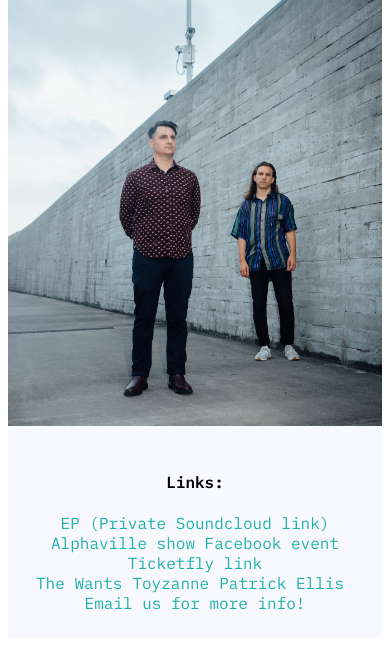
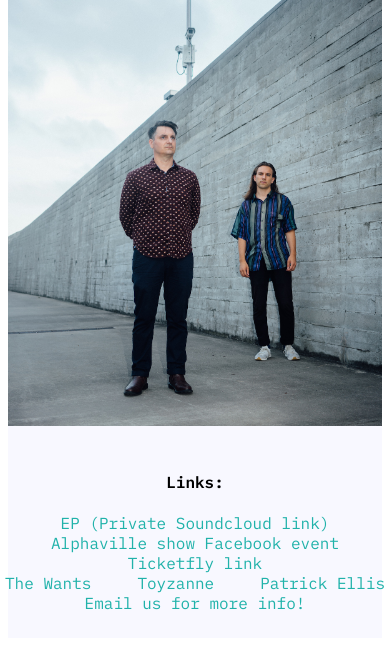
Before and after one commit to aut0maat10/automaatio, a Gatsby site: page /press-release in a window 390 px wide. Shown: the part 956-1604 px from the top of the page. Built offline with nearby package versions, Linux system fonts and the light colour scheme; Gatsby itself is replaced by a stand-in of ours; grey boxes are pictures that could not be loaded.

Commit message:
fix band links spacing on mobile

```diff
--- a/src/components/hero.css
+++ b/src/components/hero.css
@@ -103,23 +103,6 @@ img {
 }
 .bands {
   display: flex;
+  min-width: 380px;
+  justify-content: space-between;
 }
-.bands a {
-  margin-right: 10px;
-}
-/* .sc-wrapper {
-  max-width: none;
-}
-iframe {
-  margin: auto;
-} */
-/* .navlinks {
-  position: absolute;
-  top: 8px;
-  right: 16px;
-}
-
-li {
-  display: inline-block;
-  margin-right: 90px;
-} */
```
Lines whose indentation alone changed are shown as unchanged.
